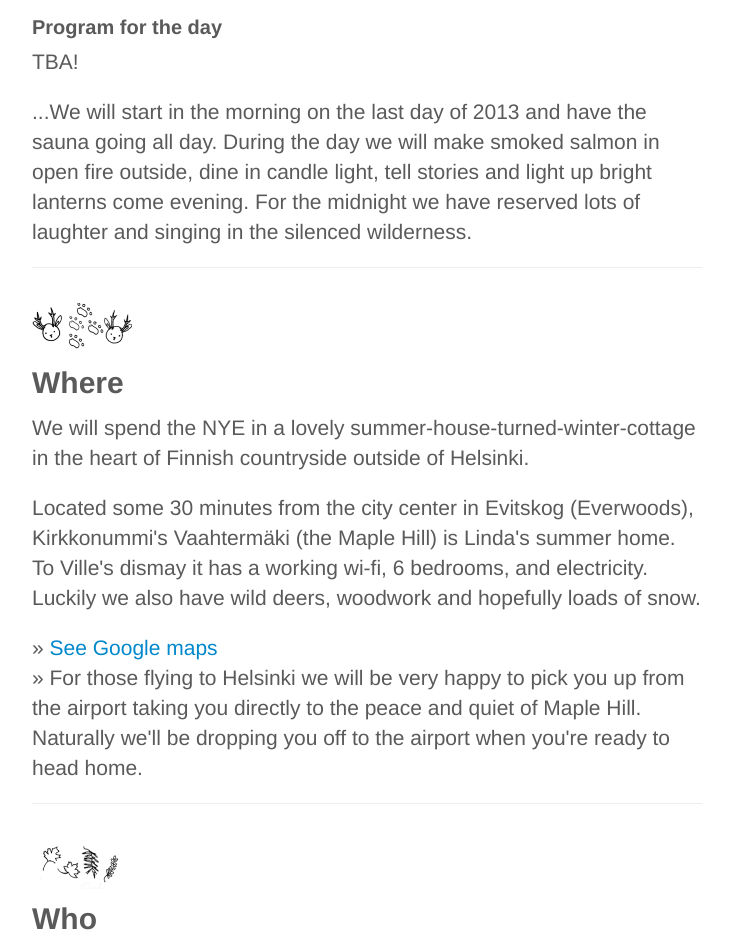
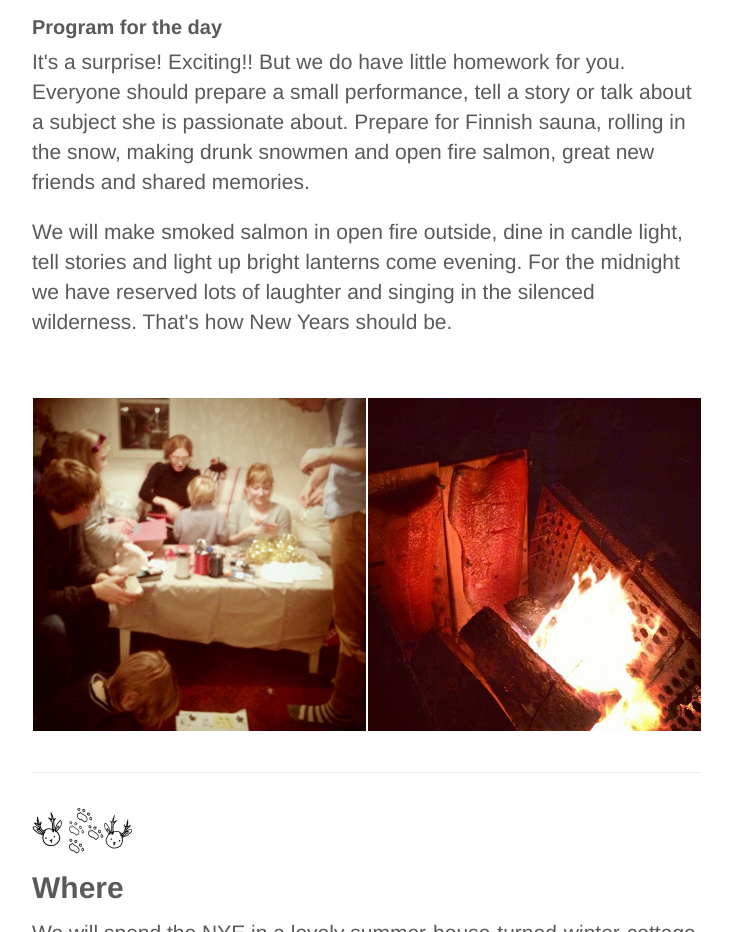
Before and after one commit to vesterinen/newyear, a plain HTML site: page public/index.html in a window 1280 px wide. Shown: the part 1050-1982 px from the top of the page, without its empty margins (53-786 px from the left). Drawn offline with Linux system fonts and the light colour scheme.

Commit message:
add photos and copy for 2014

```diff
--- a/public/index.html
+++ b/public/index.html
@@ -58,9 +58,18 @@
           <p class="lead">For us New Year's Eve in the countryside with wonderful group of people is already a small tradition and we want to keep the flame burning bright with all of you.</p>
               <p class="lead">We would love to invite you to spend a magical New Year together with friends over a long dinner, a warm bonfire and a hot Finnish sauna in the Nordic wilderness.</p>
               <h3>     Program for the day</h3>
-  <p class ="lead">
-      TBA! </p>
-       <p class ="lead">  ...We will start in the morning on the last day of 2013 and have the sauna going all day. During the day we will make smoked salmon in open fire outside, dine in candle light, tell stories and light up bright lanterns come evening. For the midnight we have reserved lots of laughter and singing in the silenced wilderness. </p>
+  <p class ="lead"> It's a surprise! Exciting!! But we do have little homework for you. Everyone should prepare a small performance, tell a story or talk about a subject she is passionate about.
+
+  Prepare for Finnish sauna, rolling in the snow, making drunk snowmen and open fire salmon, great new friends and shared memories.
+      </p>
+       <p class ="lead"> We will make smoked salmon in open fire outside, dine in candle light, tell stories and light up bright lanterns come evening. For the midnight we have reserved lots of laughter and singing in the silenced wilderness. That's how New Years should be.</p>
+<br></br>
+              <table><tr><td>
+                <img src="images/nye_crafting.jpg" width="400" height="400">
+              </td><td>
+                <img src="images/salmon.jpg" width="400" height="400">
+              </td></tr></table>
+<br></br>
         </section>
 
 
@@ -68,7 +77,8 @@
         <!-- Where
         ================================================== -->
             <section id="who">
-                     <p><img src="images/paws.png" width="100" height="50"></p>
+              <p><img src="images/paws.png" width="100" height="50"></p>
+
           <div class="page-header">
             <h2>Where</h2>
 
```
Also changed, not shown: README.md (added), public/images/candles.jpg (added), public/images/dinner.jpg (added), public/images/evening.jpg (added), public/images/nye_crafting.jpg (added), public/images/nye_livingroom.jpg (added), public/images/salmon.jpg (added), public/images/thomas.jpg (added), public/images/ulla.jpg (added), 1 other file.
